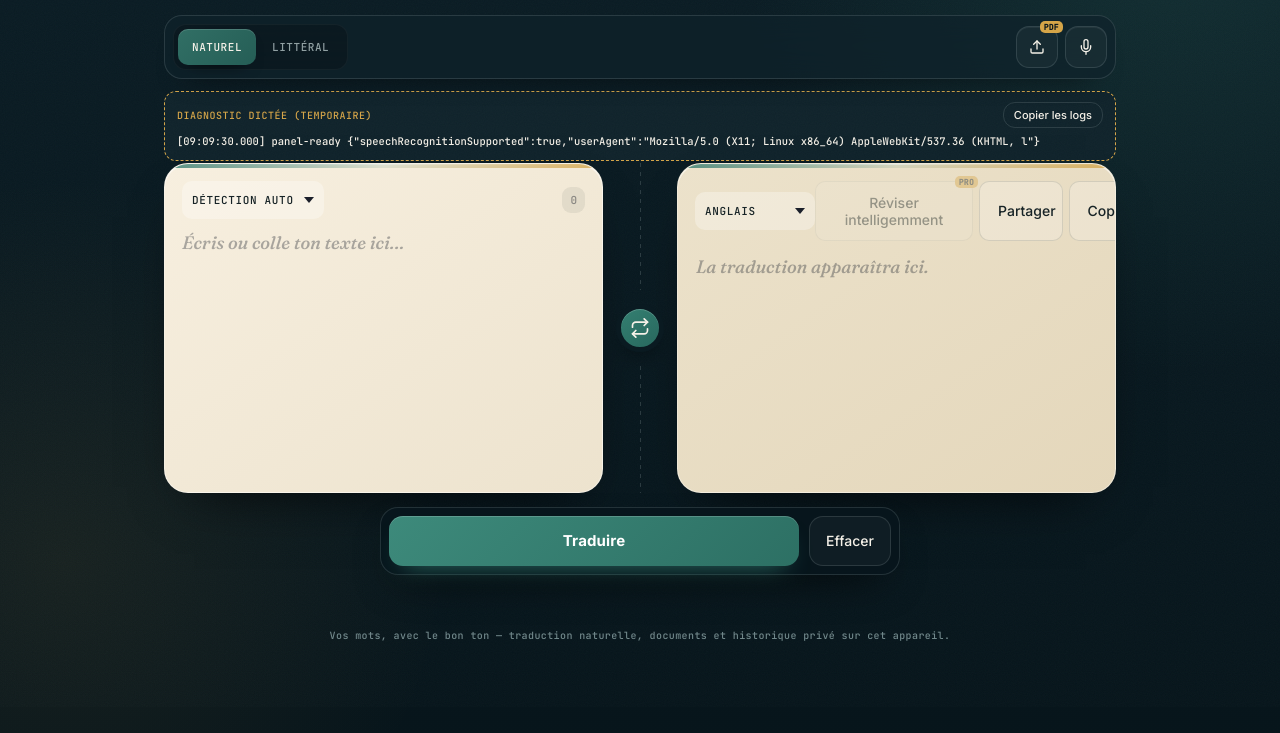
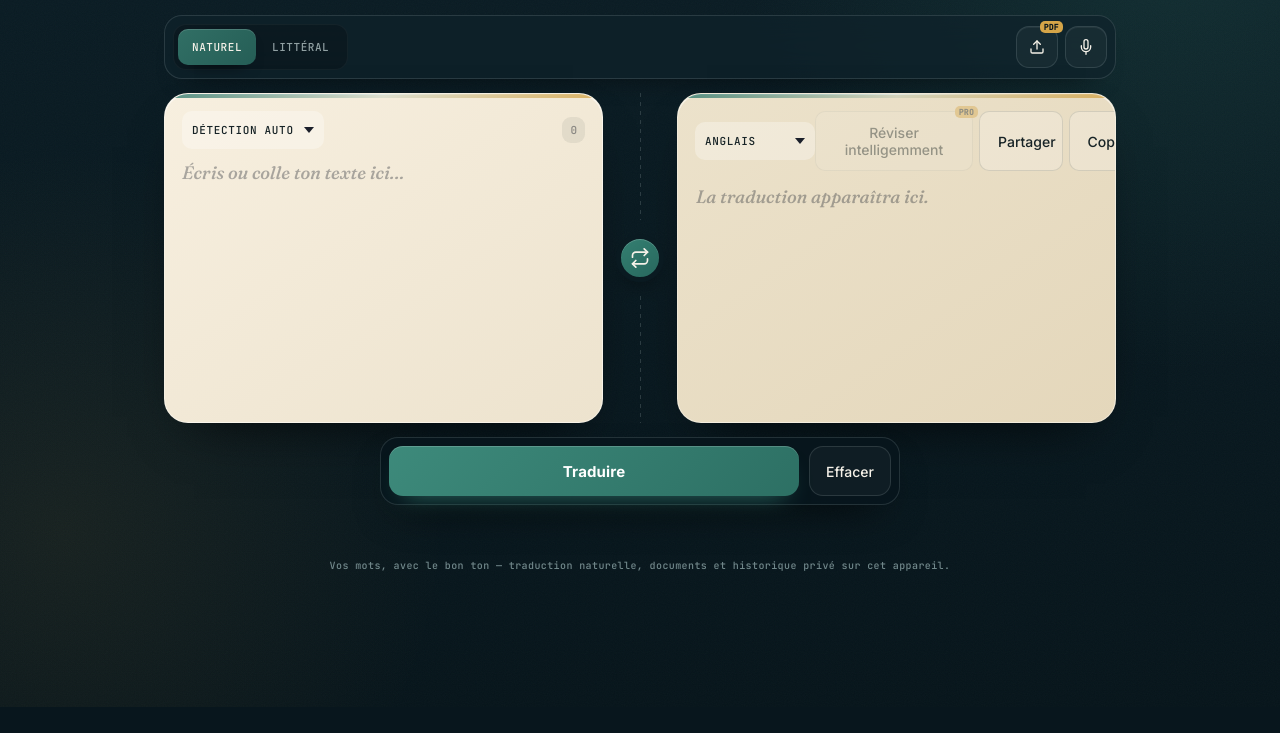
Before and after one commit to bkane522-lab/Motamot, a website: page index.html in a window 1280 px wide. Shown: the part 93-826 px from the top of the page. After the commit the page ends 800 px from the top, so only its background shows below. Drawn offline with nearby package versions, Linux system fonts and the light colour scheme.

Commit message:
Add files via upload

```diff
--- a/index.html
+++ b/index.html
@@ -332,41 +332,6 @@
 
   .status.error { color: #E38080; }
   .status.ok { color: var(--jade-bright); }
-
-  .debug-panel {
-    margin-top: 10px;
-    background: var(--ink-soft);
-    border: 1px dashed var(--amber);
-    border-radius: 12px;
-    padding: 10px 12px;
-  }
-
-  .debug-panel-head {
-    display: flex;
-    align-items: center;
-    justify-content: space-between;
-    font-family: 'JetBrains Mono', monospace;
-    font-size: 10px;
-    letter-spacing: 0.05em;
-    text-transform: uppercase;
-    color: var(--amber);
-    margin-bottom: 6px;
-  }
-
-  .debug-log {
-    max-height: 140px;
-    overflow-y: auto;
-    font-family: 'JetBrains Mono', monospace;
-    font-size: 10.5px;
-    line-height: 1.5;
-    color: var(--text-paper);
-    white-space: pre-wrap;
-  }
-
-  .debug-log .debug-empty {
-    color: var(--muted);
-    font-style: italic;
-  }
 
   .history-panel {
     margin-top: 26px;
@@ -747,14 +712,6 @@ footer{margin-top:24px;padding:0 22px;line-height:1.7;font-size:10px;color:#7188
       </button>
       <input type="file" id="fileInput" accept=".txt,.docx,.pdf" style="display:none;">
     </div>
-  </div>
-
-  <div class="debug-panel" id="dictationDebugPanel">
-    <div class="debug-panel-head">
-      <span>Diagnostic dictée (temporaire)</span>
-      <button class="ghost" id="copyDebugLogBtn" style="padding:5px 10px;font-size:11px;">Copier les logs</button>
-    </div>
-    <div class="debug-log" id="dictationDebugLog"></div>
   </div>
 
   <div class="mobile-caption">Traduisez avec le bon ton, sans perdre le sens.</div>
@@ -1373,47 +1330,20 @@ footer{margin-top:24px;padding:0 22px;line-height:1.7;font-size:10px;color:#7188
   });
 
   // ---------- Dictée vocale — écoute continue contrôlée ----------
-  // RÉACTIVÉE (02/08) en mode diagnostic temporaire : un comportement
-  // instable avait été signalé en usage réel après la première correction,
-  // sans logs exploitables pour comprendre pourquoi (pas d'accès simple à
-  // la console Chrome distante depuis mobile). Le panneau ci-dessous affiche
-  // en direct chaque événement interne (démarrage, code d'erreur exact,
-  // fin, relance programmée/déclenchée) avec un bouton pour copier le tout
-  // et me le renvoyer. Une fois le vrai problème identifié, ce panneau sera
-  // retiré — la logique de dictation.js, elle, ne change pas.
+  // Logique complète dans dictation.js (chargé plus haut), testée
+  // isolément côté Node avec une fausse SpeechRecognition. Le panneau de
+  // diagnostic utilisé pendant la mise au point (02/08) a été retiré une
+  // fois la relance automatique confirmée fonctionnelle en usage réel —
+  // les micro-coupures restantes viennent du moteur de reconnaissance
+  // vocale du téléphone lui-même (limite hors de portée du code), pas
+  // d'un bug de Motamot. restartDelayMs reste réduit à 100ms (au lieu du
+  // défaut 300ms de dictation.js) pour limiter la fenêtre de perte.
   const SpeechRecognitionCtor = window.SpeechRecognition || window.webkitSpeechRecognition;
   const langCodes = {
     'français': 'fr-FR', 'anglais': 'en-US', 'espagnol': 'es-ES', 'allemand': 'de-DE',
     'italien': 'it-IT', 'portugais': 'pt-PT', 'néerlandais': 'nl-NL', 'arabe': 'ar-SA',
     'chinois': 'zh-CN', 'japonais': 'ja-JP', 'russe': 'ru-RU',
   };
-
-  const dictationDebugLog = document.getElementById('dictationDebugLog');
-  const copyDebugLogBtn = document.getElementById('copyDebugLogBtn');
-  const debugLines = [];
-
-  function pad2(n) { return String(n).padStart(2, '0'); }
-
-  function logDebugEvent(name, detail) {
-    const now = new Date();
-    const ts = `${pad2(now.getHours())}:${pad2(now.getMinutes())}:${pad2(now.getSeconds())}.${String(now.getMilliseconds()).padStart(3, '0')}`;
-    const detailStr = detail && Object.keys(detail).length ? ' ' + JSON.stringify(detail) : '';
-    const line = `[${ts}] ${name}${detailStr}`;
-    debugLines.push(line);
-    if (debugLines.length > 200) debugLines.shift();
-    dictationDebugLog.textContent = debugLines.join('\n');
-    dictationDebugLog.scrollTop = dictationDebugLog.scrollHeight;
-  }
-
-  logDebugEvent('panel-ready', { speechRecognitionSupported: !!SpeechRecognitionCtor, userAgent: navigator.userAgent.slice(0, 60) });
-
-  copyDebugLogBtn.addEventListener('click', async () => {
-    const text = debugLines.length ? debugLines.join('\n') : '(aucun événement enregistré pour le moment)';
-    await navigator.clipboard.writeText(text);
-    const original = copyDebugLogBtn.textContent;
-    copyDebugLogBtn.textContent = 'Copié ✓';
-    setTimeout(() => (copyDebugLogBtn.textContent = original), 1500);
-  });
 
   if (SpeechRecognitionCtor) {
     const dictation = createDictationController({
@@ -1425,17 +1355,13 @@ footer{margin-top:24px;padding:0 22px;line-height:1.7;font-size:10px;color:#7188
       },
       onStatus: (msg, type) => setStatus(msg, type),
       setRecordingUI: (recording) => micBtn.classList.toggle('recording', recording),
-      onDebugEvent: logDebugEvent,
-      restartDelayMs: 100, // réduit depuis le défaut (300ms) — logs réels du 02/08 : la relance
-                            // fonctionne bien, mais quelques mots se perdent pendant le trou de
-                            // relance ; 100ms limite la fenêtre de perte sans la supprimer complètement.
+      restartDelayMs: 100,
     });
 
     micBtn.addEventListener('click', () => dictation.toggle());
     document.addEventListener('visibilitychange', () => dictation.handleVisibilityChange(document.visibilityState));
   } else {
     micBtn.style.display = 'none';
-    logDebugEvent('unsupported', { note: 'SpeechRecognition indisponible sur ce navigateur' });
   }
 
   const HISTORY_KEY = 'motamot_history';
--- a/sw.js
+++ b/sw.js
@@ -1,4 +1,4 @@
-const CACHE = 'motamot-v7';
+const CACHE = 'motamot-v8';
 const ASSETS = ['/', '/index.html', '/manifest.json', '/dictation.js'];
 
 self.addEventListener('install', (e) => {
```
